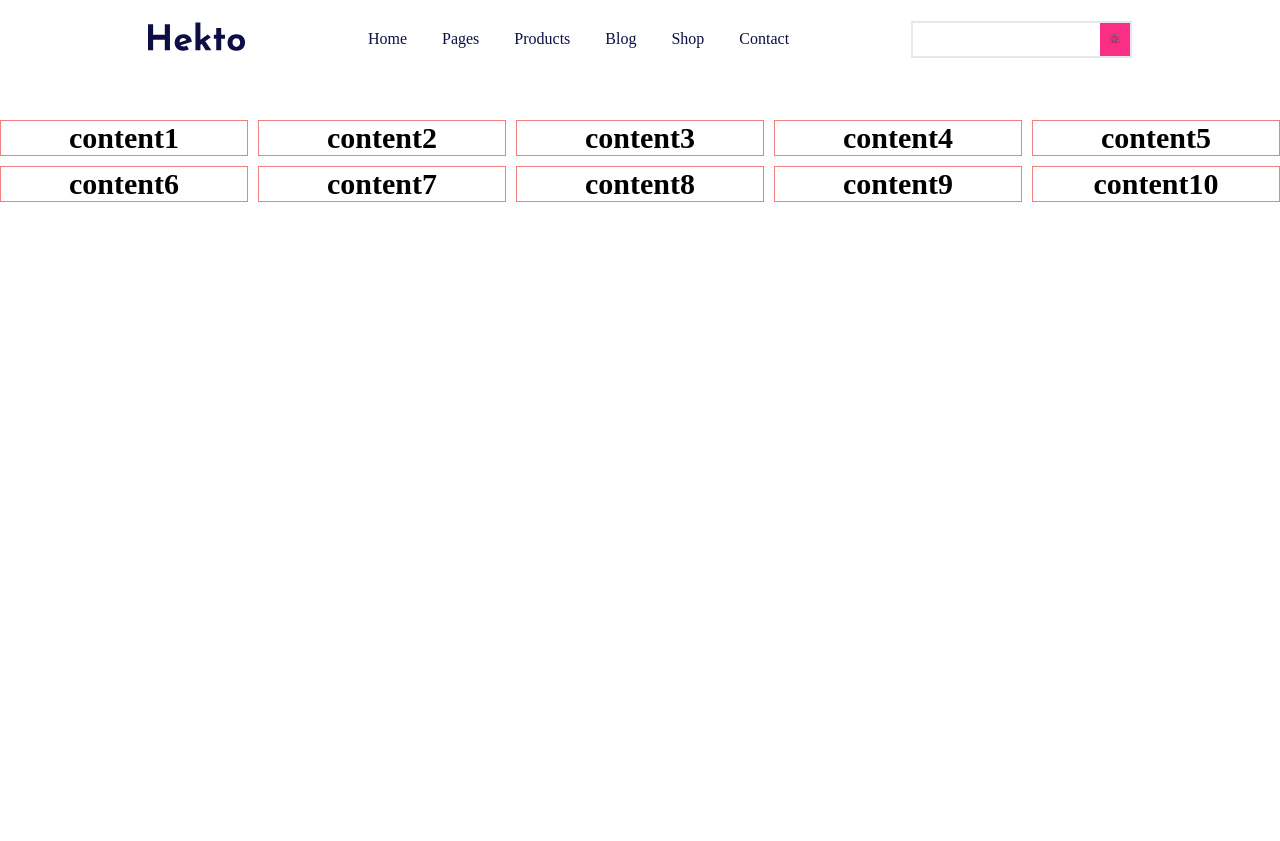
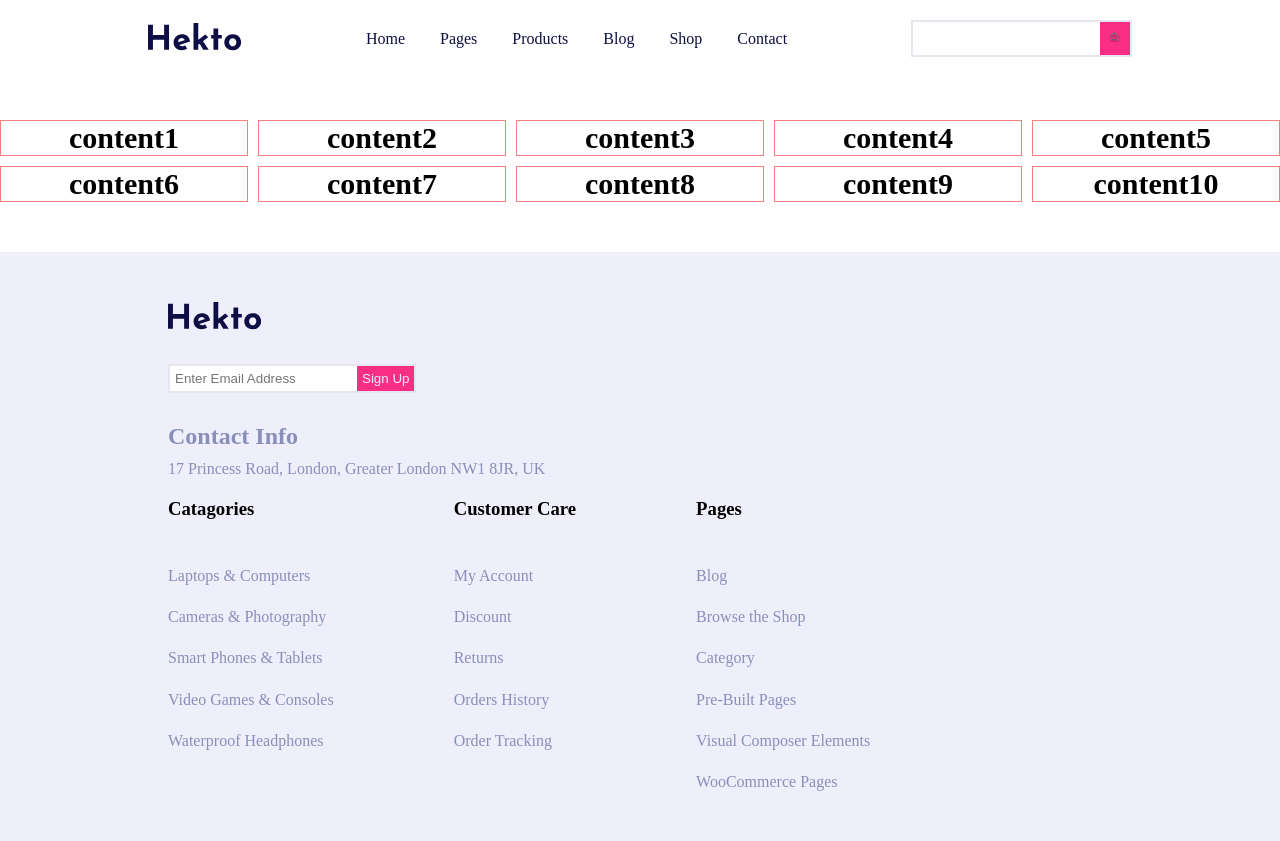
Before and after one commit to Shahd-Barmawi/Front_end_knowledge_Academy, a plain HTML site: page index.html in a window 1280 px wide. Before the commit the page ends 800 px from the top, so only its background shows below. Drawn offline with Linux system fonts and the light colour scheme.

Commit message:
Adding footer

```diff
--- a/assets/main.css
+++ b/assets/main.css
@@ -1,11 +1,25 @@
-*{
+* {
     margin: 0;
     padding: 0;
     box-sizing: border-box;
 }
 
-:root{
-    --primary :#FB2E86;
+:root {
+    --primary: #FB2E86;
+}
+
+.row {
+    display: flex;
+    justify-content: space-between;
+    align-items: center;
+    flex-wrap: wrap;
+}
+
+.btn {
+    border: 0;
+    background-color: var(--primary);
+    padding: 5px;
+
 }
 
 .header {
@@ -15,21 +29,21 @@
     background-color: white;
 }
 
-.container{
+.container {
     width: 80%;
     margin: auto;
     max-width: 1400px;
 }
 
-.header .container{
+.header .container {
     display: flex;
     flex-wrap: wrap;
     justify-content: space-between;
-    padding:20px;
+    padding: 20px;
     align-items: center;
 }
 
-a{
+a {
     text-decoration: none;
 }
 
@@ -43,31 +57,28 @@ ul {
     gap: 35px;
 }
 
-.header input{
-    border :0;
+.header input,
+.footer input {
+    border: 0;
     padding: 5px;
 }
 
-.header button{
-    border :0;
-    background-color: var(--primary);
-    padding: 5px;
-}
 
-.header form{
-    border:2px solid #E7E6EF;
-    display : flex;
+.header form,
+.footer form {
+    border: 2px solid #E7E6EF;
+    display: flex;
 }
 
 .header ul li {
     align-items: center;
 }
 
-.header ul li a{
+.header ul li a {
     color: #0D0E43;
 }
 
-.header .logo{
+.header .logo {
     align-items: center;
 }
 
@@ -75,29 +86,30 @@ form img {
     padding: 5px;
 
 }
-.par{
-    font-size :medium;
+
+.par {
+    font-size: medium;
     margin-top: 120px;
     background-color: white;
 }
 
-.header .list a:hover{
+.header .list a:hover {
     color: var(--primary);
     font-size: 20px;
 }
 
-.header .list a{
+.header .list a {
     transition: 1.2s;
 }
 
- .par  {
+.par {
     display: flex;
     flex-wrap: wrap;
-    gap:10px;
+    gap: 10px;
     text-align: center;
 }
 
-.content{
+.content {
     width: calc((100% - 40px)/5);
     border: 1px solid lightcoral;
     font-size: 20px;
@@ -108,31 +120,122 @@ form img {
 }
 
 @media screen and (min-width:0) and (max-width:960px) {
-    .header .search_Form , .header .list {
+
+    .header .search_Form,
+    .header .list {
         display: none;
     }
+
     .menu {
         display: block;
     }
 }
 
-@media screen and (min-width:0) and (max-width:500px){
-    .content{
+@media screen and (min-width:0) and (max-width:500px) {
+    .content {
         width: 100%;
     }
 
 }
 
-@media screen and (min-width:501px) and (max-width:800px){
-    .content{
+@media screen and (min-width:501px) and (max-width:800px) {
+    .content {
         width: calc((100% - 20px)/2);
     }
 
 }
 
-@media screen and (min-width:801px) and (max-width:1200px){
-    .content{
+@media screen and (min-width:801px) and (max-width:1200px) {
+    .content {
         width: calc((100% - 30px)/4);
     }
 
 }
+
+/* start footer */
+.footer {
+    background-color: #EEEFFB;
+    padding: 50px;
+    margin-top: 50px;
+}
+
+.footer .row {
+    gap: 20px;
+    align-items: flex-start;
+}
+
+.footer .footer-left-side {
+    width: calc((100%-20)/ 2);
+    display: flex;
+    flex-direction: column;
+    gap: 30px;
+    align-items: flex-start;
+}
+
+.footer .footer-left-side .address {
+    display: flex;
+    flex-direction: column;
+    gap: 10px;
+    color: #8A8FB9;
+}
+
+.footer-left-side .btn {
+    color: #EEEFFB;
+}
+
+.footer .footer-right-side {
+    width: calc((100%-20)/ 2);
+    justify-content: center;
+}
+
+.footer-right-side .row {
+  display: flex;
+  justify-content: center;
+  gap: 120px;
+}
+
+.footer .footer-right-side .catagories h3 {
+    width: 111px;
+    height: 24.43px;
+}
+
+.footer .footer-right-side .customer h3 {
+    width: 152px;
+    height: 24.43px;
+}
+
+.footer .footer-right-side .pages h3 {
+    width: 62px;
+    height: 24.43px;
+}
+
+.footer .items {
+    display: flex;
+    flex-wrap: wrap;
+    flex-direction: column;
+    gap: 46.65px;
+
+}
+
+.footer .footer-list {
+    display: flex;
+    flex-wrap: wrap;
+    flex-direction: column;
+    gap: 23.32px;
+}
+
+.footer .footer-right-side ul li a {
+    color: #8A8FB9;
+}
+
+@media screen and (min-width:0) and (max-width:650) {
+
+    .footer .footer-left-side,
+    .footer .footer-right-side {
+        width: 100%;
+    }
+}
+
+
+
+/* end footer */
--- a/index.html
+++ b/index.html
@@ -1,5 +1,6 @@
 <!DOCTYPE html>
 <html lang="en">
+
 <head>
     <meta charset="UTF-8">
     <meta name="viewport" content="width=device-width, initial-scale=1.0">
@@ -7,11 +8,12 @@
     <link rel="stylesheet" href="https://cdnjs.cloudflare.com/ajax/libs/font-awesome/7.0.1/css/all.min.css">
     <link rel="stylesheet" href="./assets/main.css">
 </head>
+
 <body>
     <div class="header">
         <div class="container">
             <div class="logo">
-            <img src="./assets/Images/Hekto.svg"  width="98px" height="34px"/>
+                <img src="./assets/Images/Hekto.svg" />
             </div>
             <div class="list">
                 <ul>
@@ -37,9 +39,9 @@
             </div>
             <div class="search_Form">
                 <form>
-                <input type="text"/>
-                <button type="submit">
-                    <img src="./assets/Images/uil_search.svg" width="20px" height="20px"/>
+                    <input type="text" />
+                    <button class="btn" type="submit">
+                        <img src="./assets/Images/uil_search.svg" width="20px" height="20px" />
                     </button>
                 </form>
             </div>
@@ -80,5 +82,65 @@
         </div>
     </div>
 
+    <div class="footer">
+        <div class="container">
+            <div class="row">
+                <div class="footer-left-side">
+                    <div class="logo">
+                        <img src="./assets/Images/Hekto.svg" />
+                    </div>
+                    <div class="email_Form">
+                        <form>
+                            <input type="email" placeholder="Enter Email Address" />
+                            <button class="btn" type="submit">Sign Up </button>
+                        </form>
+                    </div>
+                    <div class="address">
+                        <h2>Contact Info</h2>
+                        <p>17 Princess Road, London, Greater London NW1 8JR, UK</p>
+                    </div>
+                </div>
+                <div class="footer-right-side">
+                    <div class="row">
+                        <div class="items">
+                            <h3 class="catagories">Catagories</h3>
+                            <ul class="footer-list">
+                                <li><a href="#">Laptops & Computers</a></li>
+                                <li><a href="#">Cameras & Photography</a></li>
+                                <li><a href="#">Smart Phones & Tablets</a></li>
+                                <li><a href="#">Video Games & Consoles</a></li>
+                                <li><a href="#">Waterproof Headphones</a></li>
+                            </ul>
+                        </div>
+                        <div class="items">
+                            <h3 class="customer">Customer Care</h3>
+                            <ul class="footer-list">
+                                <li><a href="#">My Account</a></li>
+                                <li><a href="#">Discount</a></li>
+                                <li><a href="#">Returns</a></li>
+                                <li><a href="#">Orders History</a></li>
+                                <li><a href="#">Order Tracking</a></li>
+                            </ul>
+                        </div>
+                        <div class="items">
+                            <h3 class="pages">Pages</h3>
+                            <ul class="footer-list">
+                                <li><a href="#">Blog</a></li>
+                                <li><a href="#">Browse the Shop</a></li>
+                                <li><a href="#">Category</a></li>
+                                <li><a href="#">Pre-Built Pages</a></li>
+                                <li><a href="#">Visual Composer Elements</a></li>
+                                <li><a href="#">WooCommerce Pages</a></li>
+                            </ul>
+                        </div>
+                    </div>
+                </div>
+
+            </div>
+        </div>
+    </div>
+
+
 </body>
+
 </html>
```
Lines whose indentation alone changed are shown as unchanged.
